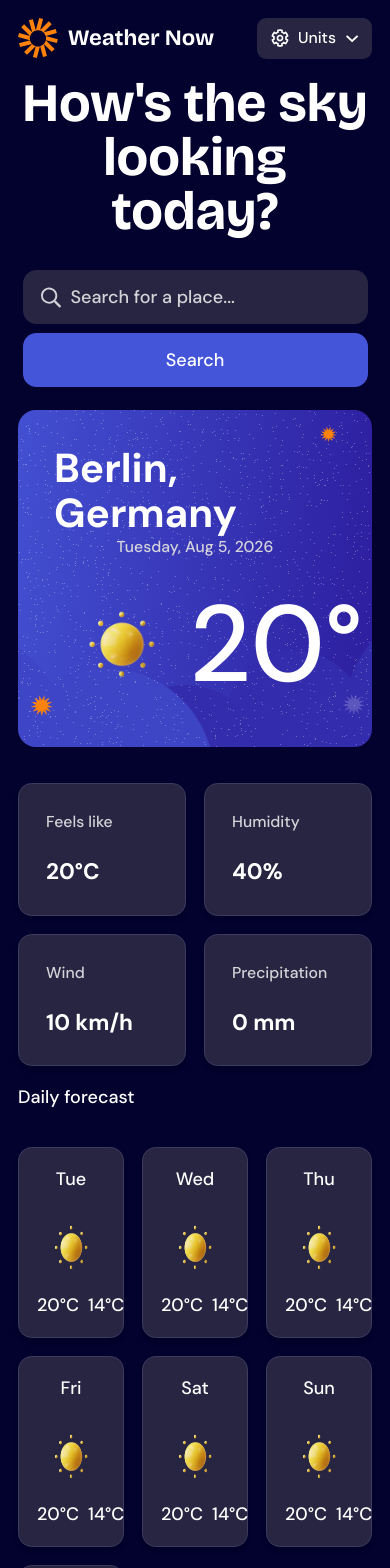
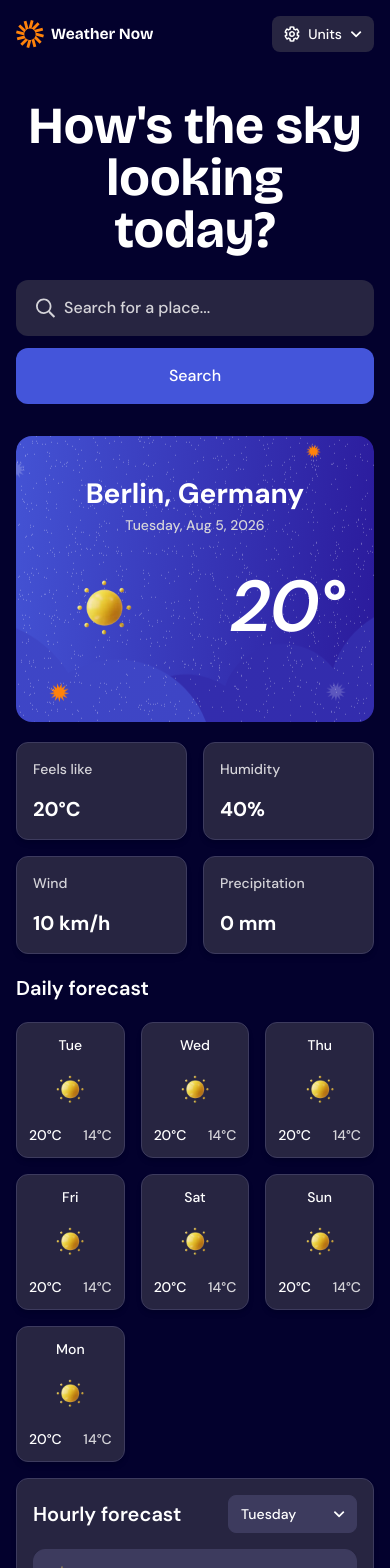
Before and after one commit to Ale96Glz/weather-app-challenge-, a React (Vite) app: page / in a window 390 px wide. Shown: the top 1568 px of the page. Built offline with nearby package versions, Linux system fonts and the light colour scheme.

Commit message:
Fix responsive UI behavior

```diff
--- a/src/App.css
+++ b/src/App.css
@@ -3,6 +3,7 @@
   background-size: cover;
   background-position: center;
   background-repeat: no-repeat;
+  min-height: 286px;
 }
 
 @media (min-width: 90rem) {
--- a/src/App.tsx
+++ b/src/App.tsx
@@ -68,9 +68,9 @@ function App() {
 
   return (
     <>
-      <div className="min-h-screen p-4">
-        <header className="flex justify-between items-center">
-          <img src={logo} alt="Weather App" />
+      <div className="min-h-screen w-full p-4 desktop:px-12 desktop:py-6">
+        <header className="flex justify-between items-center gap-3">
+          <img src={logo} alt="Weather App" className="h-7 w-auto" />
 
           <div className="relative">
             <button
@@ -181,63 +181,78 @@ function App() {
           </div>
         </header>
 
-        <main className="flex flex-col gap-4 mt-4">
+        <main className="flex flex-col gap-8 mt-12">
           <section
             aria-labelledby="search-heading"
-            className="flex flex-col gap-2 items-center text-center"
+            className="flex flex-col gap-6 items-center text-center"
           >
-            <h1 id="search-heading" className="text-5xl font-display">
+            <h1 id="search-heading" className="text-[3.25rem] leading-none font-display px-2">
               How's the sky looking today?
             </h1>
 
-            <form role="search" className="flex flex-col gap-2 mt-4 p-1 w-full max-w-md mx-auto">
+            <form role="search" className="flex flex-col gap-3 w-full max-w-md mx-auto tablet:max-w-xl tablet:flex-row tablet:items-stretch tablet:gap-4 desktop:max-w-2xl">
               <label
                 htmlFor="city"
-                className="flex items-center gap-2 rounded-xl bg-neutral-800 px-4 py-3 cursor-text"
+                className="flex items-center gap-2 rounded-xl bg-neutral-800 px-5 py-4 cursor-text w-full"
               >
-                <img src={iconSearch} alt="" aria-hidden="true" />
+                <img src={iconSearch} alt="" aria-hidden="true" className="h-5 w-5 shrink-0" />
                 <input
                   id="city"
                   type="search"
                   name="city"
                   placeholder="Search for a place..."
                   autoComplete="off"
-                  className="min-w-0 flex-1 bg-transparent border-0 outline-none text-neutral-0 placeholder:text-neutral-200"
+                  className="min-w-0 flex-1 bg-transparent border-0 outline-none text-base text-neutral-0 placeholder:text-neutral-200"
                 />
               </label>
               <button
                 type="submit"
-                className="bg-blue-500 px-4 py-3 rounded-xl hover:bg-blue-700 transition-colors"
+                className="bg-blue-500 px-6 py-4 rounded-xl text-base font-medium hover:bg-blue-700 transition-colors tablet:shrink-0"
               >
                 Search
               </button>
             </form>
           </section>
 
-          <section aria-labelledby="current-heading">
-            <article className="bg-today rounded-2xl p-8">
-              <div className="flex flex-col justify-between items-center">
-              <h2 id="current-heading" className="text-4xl font-sans font-bold">Berlin, Germany</h2>
-              <p className="text-sm text-neutral-200">
+          <div className="md:grid md:grid-cols-2 md:gap-6 md:items-stretch md:grid-rows-1">
+            <div className="min-w-0 min-h-0 flex flex-col gap-5">
+              <section aria-labelledby="current-heading" className="flex flex-col gap-5">
+                <article className="bg-today rounded-2xl px-6 py-10 flex flex-col gap-4 md:grid md:grid-cols-2 md:items-center md:px-5 md:py-8">
+                  <div className="flex flex-col gap-1 text-center md:text-left md:gap-2 min-w-0">
+                    <h2
+                      id="current-heading"
+                      className="text-[1.75rem] leading-tight font-sans font-bold md:text-xl desktop:text-2xl break-words"
+                    >
+                      Berlin, Germany
+                    </h2>
+                    <p className="text-sm text-neutral-200 font-medium md:text-sm desktop:text-base">
                       <time dateTime="2026-08-05">Tuesday, Aug 5, 2026</time>
                     </p>
                   </div>
-              <div className="flex justify-between items-center mt-4">
-              <img src={iconSunny} alt="Sunny" className="w-30 h-30" />
-              <p className="text-8xl font-sans text-neutral-0">20°</p>
+                  <div className="flex justify-between items-center gap-4 px-2 md:justify-end md:gap-3 md:px-0 min-w-0">
+                    <img
+                      src={iconSunny}
+                      alt="Sunny"
+                      className="w-28 h-28 object-contain shrink-0 md:w-20 md:h-20 desktop:w-28 desktop:h-28"
+                    />
+                    <p className="text-7xl font-sans italic font-semibold text-neutral-0 tracking-tight md:text-5xl desktop:text-7xl">
+                      20°
+                    </p>
                   </div>
                 </article>
 
-            <dl className="grid grid-cols-2 gap-4 mt-8">
+                <dl className="grid grid-cols-2 gap-4 md:grid-cols-4">
                   {weatherStats.map((stat) => (
                     <WeatherStat key={stat.label} label={stat.label} value={stat.value} />
                   ))}
                 </dl>
               </section>
 
-          <section aria-labelledby="daily-heading">
-            <h2 id="daily-heading">Daily forecast</h2>
-            <ul className="grid grid-cols-3 gap-4 mt-8">
+              <section aria-labelledby="daily-heading" className="flex flex-col gap-5">
+                <h2 id="daily-heading" className="text-xl font-semibold">
+                  Daily forecast
+                </h2>
+                <ul className="grid grid-cols-3 gap-4 md:grid-cols-7 md:gap-1.5 desktop:gap-3">
                   {dailyForecast.map((day) => (
                     <DailyForecastItem
                       key={day.day}
@@ -249,18 +264,22 @@ function App() {
                   ))}
                 </ul>
               </section>
+            </div>
 
+            <div className="min-w-0 min-h-0 mt-4 md:mt-0 md:h-0 md:min-h-full md:overflow-hidden flex flex-col">
               <section
                 aria-labelledby="hourly-heading"
-            className="mt-4 bg-neutral-800 rounded-xl p-4 shadow-md border border-neutral-600"
+                className="bg-neutral-800 rounded-xl p-4 shadow-md border border-neutral-600 flex flex-1 flex-col min-h-0 md:p-5"
               >
-            <div className="flex justify-between items-center">
-              <h2 id="hourly-heading">Hourly forecast</h2>
-              <div className="relative">
+                <div className="flex justify-between items-center gap-3 min-w-0 shrink-0">
+                  <h2 id="hourly-heading" className="text-xl font-semibold min-w-0">
+                    Hourly forecast
+                  </h2>
+                  <div className="relative shrink-0">
                     <select
                       name="day"
                       id="day"
-                  className="appearance-none rounded-lg bg-neutral-600 border border-neutral-600 px-3 py-2 pr-9 text-sm font-sans text-neutral-0 outline-none cursor-pointer hover:bg-neutral-700 focus:border-neutral-300"
+                      className="appearance-none max-w-38 rounded-lg bg-neutral-600 border border-neutral-600 px-3 py-2 pr-9 text-sm font-sans text-neutral-0 outline-none cursor-pointer hover:bg-neutral-700 focus:border-neutral-300"
                     >
                       <option value="tuesday">Tuesday</option>
                       <option value="wednesday">Wednesday</option>
@@ -277,7 +296,7 @@ function App() {
                     />
                   </div>
                 </div>
-            <ul className="mt-4 grid gap-3">
+                <ul className="mt-4 flex flex-1 flex-col gap-3 min-h-0 overflow-hidden">
                   {hourlyForecast.map((hour) => (
                     <HourlyForecastItem
                       key={hour.time}
@@ -288,6 +307,8 @@ function App() {
                   ))}
                 </ul>
               </section>
+            </div>
+          </div>
         </main>
 
         <footer className="mt-10 border-t border-neutral-600 pt-6 pb-2 text-center text-sm text-neutral-300">
--- a/src/components/DailyForecastItem.tsx
+++ b/src/components/DailyForecastItem.tsx
@@ -7,14 +7,18 @@ type DailyForecastItemProps = {
 
 export function DailyForecastItem({ day, icon, high, low }: DailyForecastItemProps) {
   return (
-    <li className="bg-neutral-800 rounded-xl p-4 shadow-md border border-neutral-600">
-      <div className="flex flex-col items-center gap-2">
-        <p>{day}</p>
-        <img src={icon} alt="" className="w-20 h-20" />
+    <li className="min-w-0 overflow-hidden bg-neutral-800 rounded-xl p-3 shadow-md border border-neutral-600 md:p-1.5 desktop:p-2.5">
+      <div className="flex flex-col items-center gap-1.5 md:gap-1">
+        <p className="text-sm text-neutral-0 md:text-[0.65rem] desktop:text-sm">{day}</p>
+        <img
+          src={icon}
+          alt=""
+          className="w-14 h-14 object-contain md:w-8 md:h-8 desktop:w-11 desktop:h-11"
+        />
       </div>
-      <div className="flex justify-between gap-2">
-        <p>{high}</p>
-        <p>{low}</p>
+      <div className="mt-2 flex justify-between items-center gap-0.5 text-sm md:mt-1 md:text-[0.6rem] desktop:text-sm">
+        <p className="tabular-nums">{high}</p>
+        <p className="text-neutral-200 tabular-nums">{low}</p>
       </div>
     </li>
   )
--- a/src/components/HourlyForecastItem.tsx
+++ b/src/components/HourlyForecastItem.tsx
@@ -6,12 +6,14 @@ type HourlyForecastItemProps = {
 
 export function HourlyForecastItem({ time, icon, temperature }: HourlyForecastItemProps) {
   return (
-    <li className="flex justify-between items-center bg-neutral-600 rounded-xl px-3 py-1 shadow-md border border-neutral-600">
-      <div className="flex items-center gap-2">
-        <img src={icon} alt="" className="w-8 h-8" />
-        <p className="text-sm font-sans text-neutral-0">{time}</p>
+    <li className="flex flex-1 min-h-0 justify-between items-center bg-neutral-600 rounded-xl px-3 py-2 shadow-md border border-neutral-600 md:px-4">
+      <div className="flex items-center gap-2 min-w-0">
+        <img src={icon} alt="" className="w-8 h-8 shrink-0 object-contain md:w-9 md:h-9" />
+        <p className="text-sm font-sans text-neutral-0 truncate">{time}</p>
       </div>
-      <p className="text-sm font-sans text-neutral-0">{temperature}</p>
+      <p className="text-sm font-sans text-neutral-0 shrink-0 tabular-nums md:text-base">
+        {temperature}
+      </p>
     </li>
   )
 }
--- a/src/components/WeatherStat.tsx
+++ b/src/components/WeatherStat.tsx
@@ -5,9 +5,13 @@ type WeatherStatProps = {
 
 export function WeatherStat({ label, value }: WeatherStatProps) {
   return (
-    <div className="bg-neutral-800 rounded-xl p-6 flex flex-col gap-5 shadow-md border border-neutral-600">
-      <dt className="text-sm font-sans text-neutral-200">{label}</dt>
-      <dd className="text-xl font-sans font-bold text-neutral-0">{value}</dd>
+    <div className="min-w-0 overflow-hidden bg-neutral-800 rounded-xl p-4 flex flex-col gap-4 shadow-md border border-neutral-600 md:p-3 md:gap-3">
+      <dt className="text-sm font-sans text-neutral-200 break-words md:text-xs desktop:text-sm">
+        {label}
+      </dt>
+      <dd className="text-xl font-sans font-bold text-neutral-0 break-words md:text-lg desktop:text-xl">
+        {value}
+      </dd>
     </div>
   )
 }
--- a/src/index.css
+++ b/src/index.css
@@ -4,6 +4,8 @@
 @theme {
   /* Breakpoints — design widths from style-guide */
   --breakpoint-mobile: 23.4375rem; /* 375px */
+  --breakpoint-tablet: 48rem; /* 768px */
+  --breakpoint-laptop: 64rem; /* 1024px */
   --breakpoint-desktop: 90rem; /* 1440px */
 
   /* Neutral */
@@ -32,8 +34,13 @@
 @layer base {
   html {
     font-family: var(--font-sans);
-    font-size: var(--text-body);
+    font-size: 16px;
     color: var(--color-neutral-0);
     background-color: var(--color-neutral-900);
   }
+
+  body {
+    font-size: var(--text-body);
+    line-height: var(--text-body--line-height);
+  }
 }
```
Lines whose indentation alone changed are shown as unchanged.
